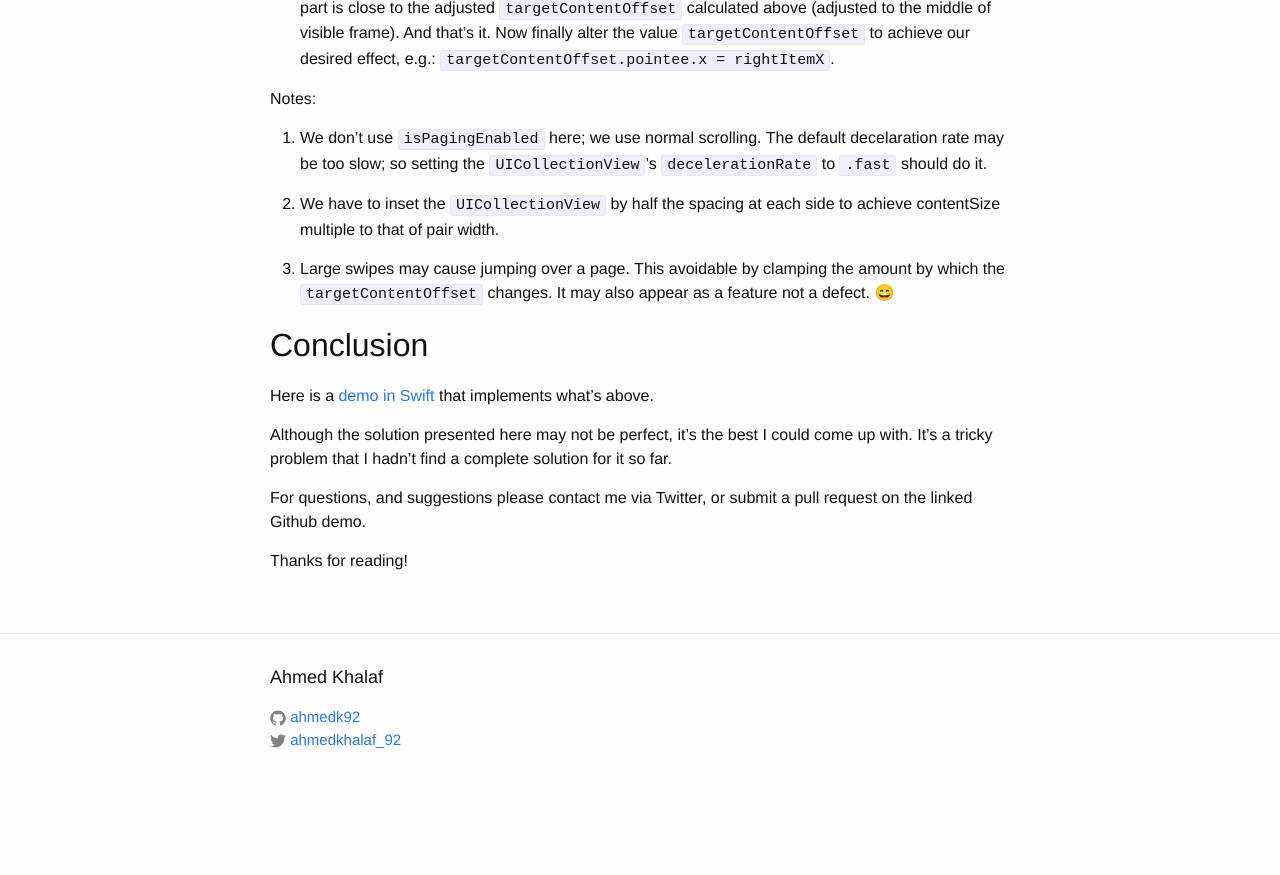
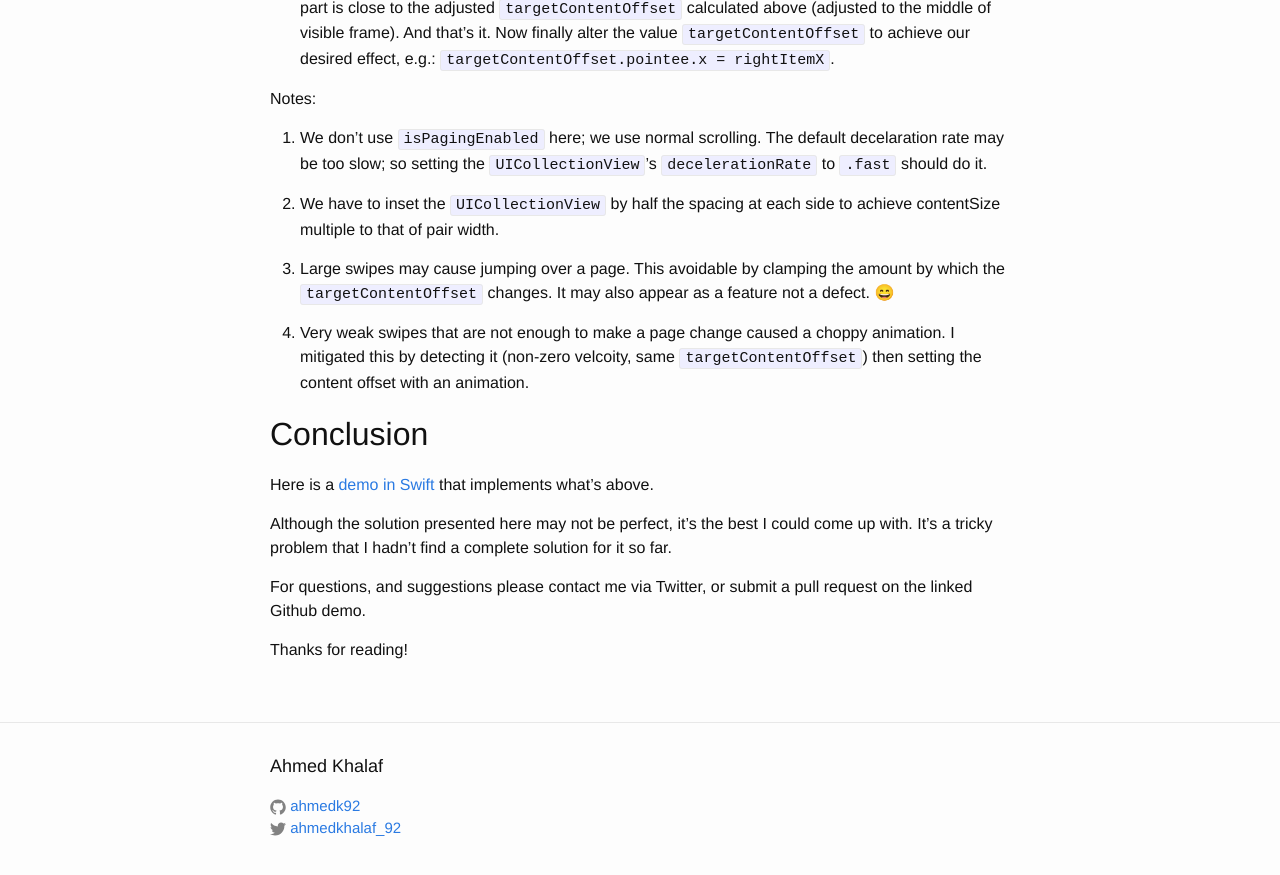
Before and after one commit to ahmedk92/ahmedk92.github.io, a Jekyll site: the page built from _posts/2019-01-19-Experimenting With targetContentOffset: Part 1: Uneven Pagination.md, in a window 1280 px wide and 900 px high, scrolled down 2799 px. Shown: the top 875 px of the window. Built offline with Jekyll 4.4.1, drawn with Linux system fonts in a browser that asks for light colours; before the commit the page ends 3610 px from its top, so only the background shows below that.

Commit message:
fix link, add choopy note

```diff
--- a/_posts/2019-01-19-Experimenting With targetContentOffset: Part 1: Uneven Pagination.md
+++ b/_posts/2019-01-19-Experimenting With targetContentOffset: Part 1: Uneven Pagination.md
@@ -17,7 +17,7 @@ It's worth noting that all these solutions are essentially built upon `UIScrollV
 ## Limitations
 ### 1. Page Size is Fixed
 
-A common trait among the previous solutions is the fixed page size. That is, the amount by which content is paged is always equal to the scrollView frame. If you want to have a page size different from the visible "frame", you have to seek workarounds; e.g. this clever solutions [[1](http://khanlou.com/2013/04/changing-the-size-of-a-paging-scroll-view/), [2]((http://khanlou.com/2013/04/paging-a-overflowing-collection-view/))] by Khanlou.
+A common trait among the previous solutions is the fixed page size. That is, the amount by which content is paged is always equal to the scrollView frame. If you want to have a page size different from the visible "frame", you have to seek workarounds; e.g. this clever solutions [[1](http://khanlou.com/2013/04/changing-the-size-of-a-paging-scroll-view/), [2](http://khanlou.com/2013/04/paging-a-overflowing-collection-view/)] by Khanlou.
 
 ### 2. Uneven Page Size
 
@@ -68,6 +68,8 @@ Notes:
 
 3. Large swipes may cause jumping over a page. This avoidable by clamping the amount by which the `targetContentOffset` changes. It may also appear as a feature not a defect. 😄
 
+4. Very weak swipes that are not enough to make a page change caused a choppy animation. I mitigated this by detecting it (non-zero velcoity, same `targetContentOffset`) then setting the content offset with an animation.
+
 ## Conclusion
 
 Here is a [demo in Swift](https://github.com/ahmedk92/UnevenPagination) that implements what's above.
```
